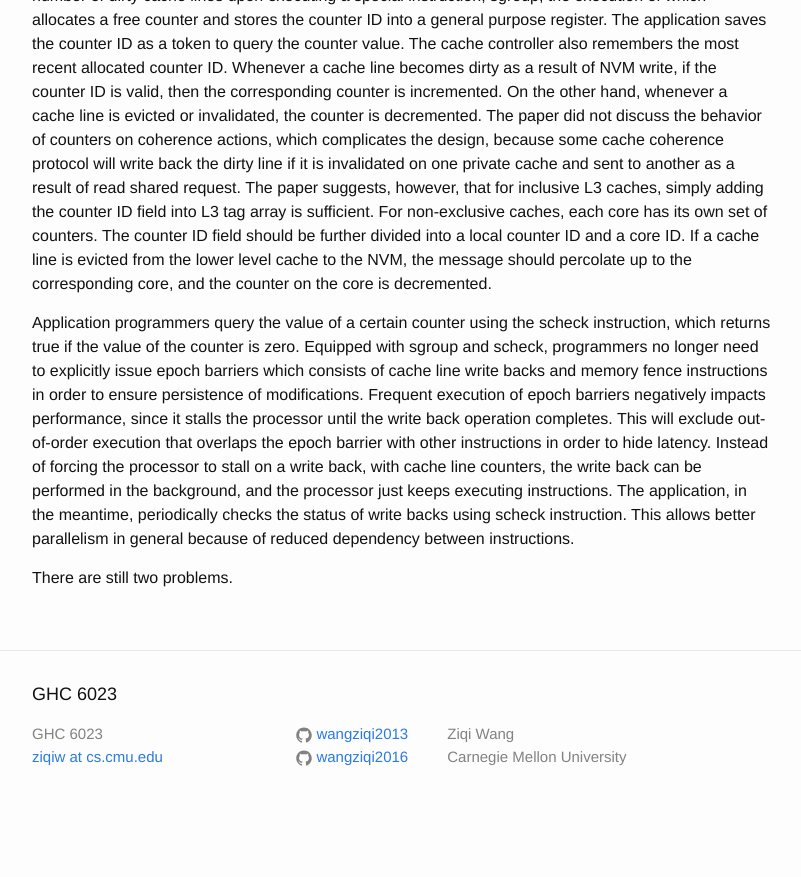
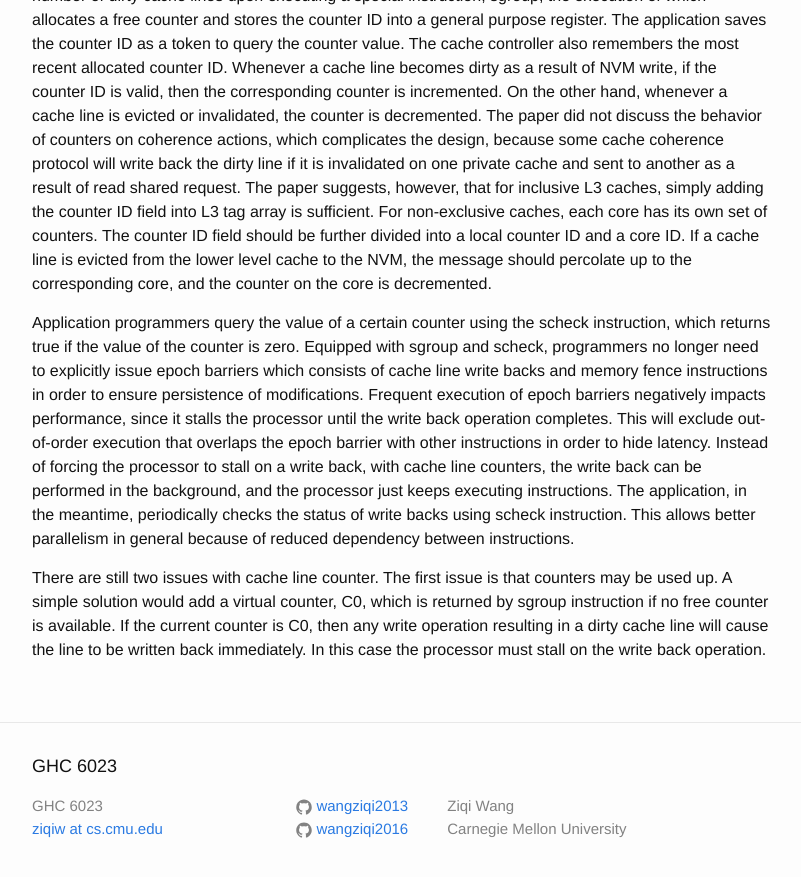
Before and after one commit to wangziqi2013/wangziqi2013.github.io, a Jekyll site: the page built from _posts/2019-02-04-consistent-durable-and-safe.markdown, in a window 1280 px wide and 900 px high, scrolled down 3772 px. Shown: the top 877 px of the window, without its empty margins (238-1039 px from the left). Built offline with Jekyll 4.4.1, drawn with Linux system fonts in a browser that asks for light colours; before the commit the page ends 4600 px from its top, so only the background shows below that.

Commit message:
Adding first issue

```diff
--- a/_posts/2019-02-04-consistent-durable-and-safe.markdown
+++ b/_posts/2019-02-04-consistent-durable-and-safe.markdown
@@ -154,4 +154,7 @@ write back can be performed in the background, and the processor just keeps exec
 in the meantime, periodically checks the status of write backs using scheck instruction. This allows better parallelism
 in general because of reduced dependency between instructions.
 
-There are still two problems.
+There are still two issues with cache line counter. The first issue is that counters may be used up. A simple solution
+would add a virtual counter, C0, which is returned by sgroup instruction if no free counter is available. If the current
+counter is C0, then any write operation resulting in a dirty cache line will cause the line to be written back immediately.
+In this case the processor must stall on the write back operation.
```
